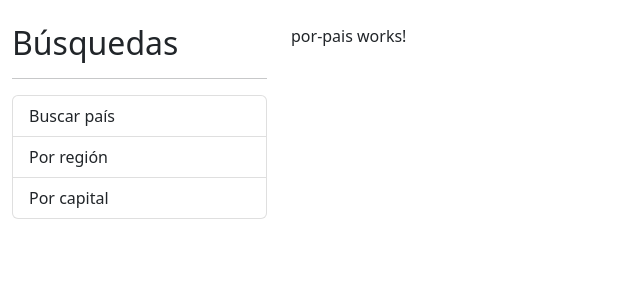
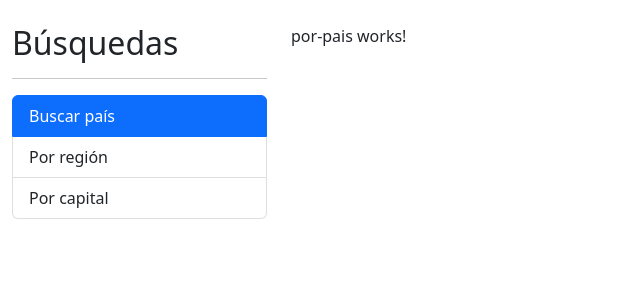
Before and after one commit to Leonardo-Robot-PostRock/PaisesApp, an Angular app: page / in a window 1280 px wide. Shown: the top 300 px of the page, without its empty margins (0-640 px from the left). Built offline with nearby package versions, Linux system fonts and the light colour scheme.

Commit message:
Router Link

```diff
--- a/src/app/app.component.html
+++ b/src/app/app.component.html
@@ -3,9 +3,11 @@
     <h2>B&uacute;squedas</h2>
     <hr />
     <ul class="list-group">
-      <li class="list-group-item">Buscar pa&iacute;s</li>
-      <li class="list-group-item">Por regi&oacute;n</li>
-      <li class="list-group-item">Por capital</li>
+      <li routerLink="" routerLinkActive="active" [routerLinkActiveOptions]="{ exact: true }" class="list-group-item">
+        Buscar pa&iacute;s
+      </li>
+      <li routerLink="region" routerLinkActive="active" class="list-group-item">Por regi&oacute;n</li>
+      <li routerLink="capital" routerLinkActive="active" class="list-group-item">Por capital</li>
     </ul>
   </div>
 
```
